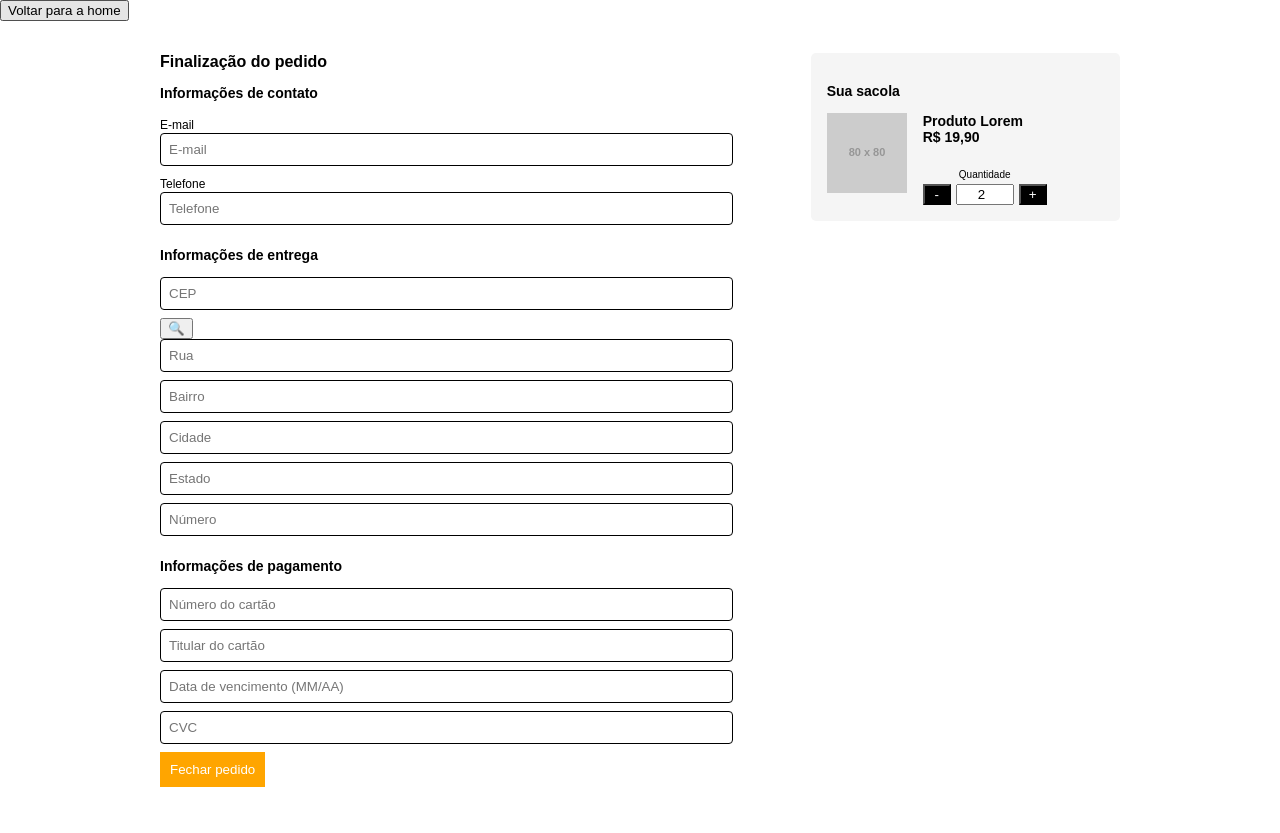
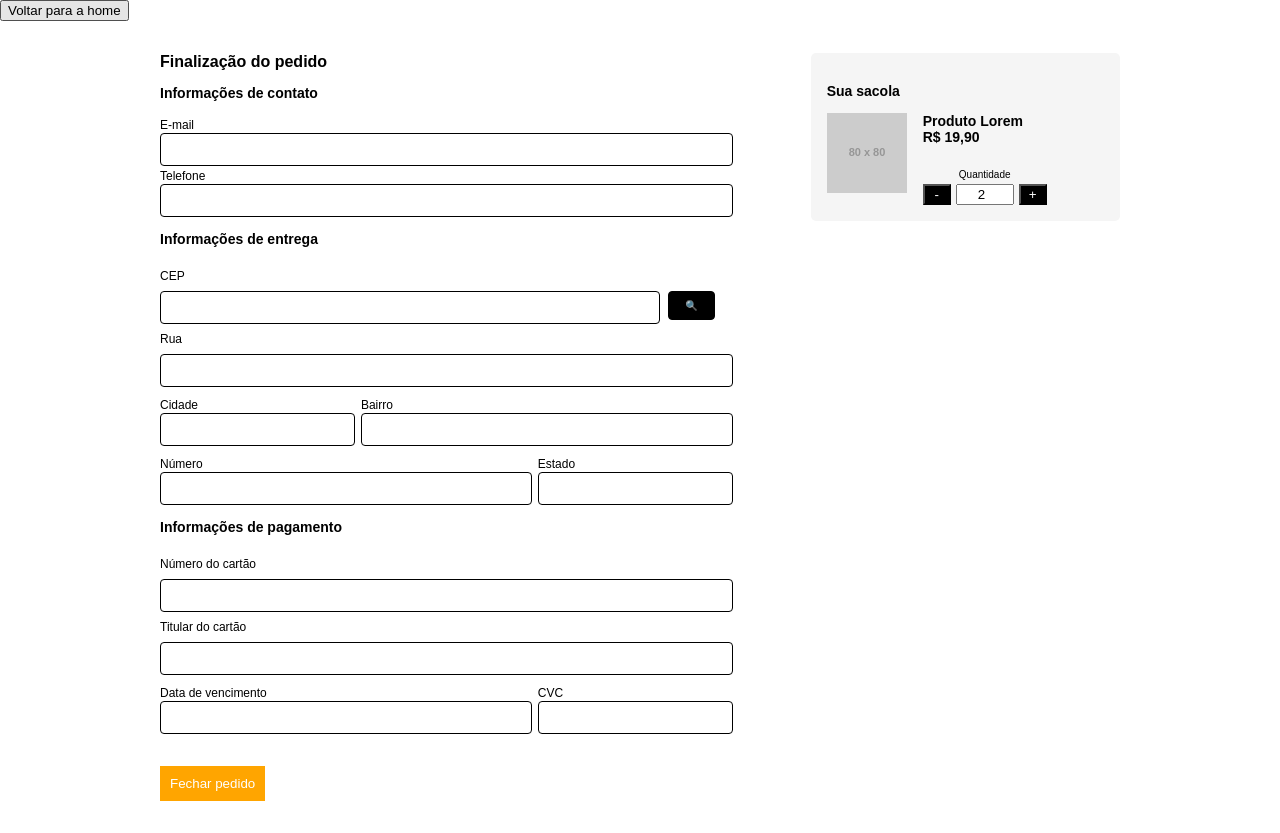
Before and after one commit to MatheusBeniniF/chico-rei, a Vue app: page /checkout in a window 1280 px wide. Built offline with nearby package versions, Linux system fonts and the light colour scheme.

Commit message:
feat: finish checkout layout

```diff
--- a/src/components/ContactInfo.vue
+++ b/src/components/ContactInfo.vue
@@ -2,20 +2,14 @@
   <div>
     <h3>Informações de contato</h3>
     <label for="email">E-mail</label>
-    <input
-      v-model="localForm.email"
-      placeholder="E-mail"
-    >
+    <input v-model="localForm.email">
     <span
       v-if="errors.email"
       class="error"
     >{{ errors.email[0] }}</span>
 
     <label for="phone">Telefone</label>
-    <input
-      v-model="localForm.phone"
-      placeholder="Telefone"
-    >
+    <input v-model="localForm.phone">
     <span
       v-if="errors.phone"
       class="error"
--- a/src/components/DeliveryInfo.vue
+++ b/src/components/DeliveryInfo.vue
@@ -1,68 +1,44 @@
 <template>
-  <div>
+  <div class="container">
     <h3>Informações de entrega</h3>
+    <label for="cep">CEP</label>
     <div class="cep-container">
-      <input
-        v-model="localForm.cep"
-        placeholder="CEP"
-        @blur="fetchAddress"
-      >
-      <button
-        :disabled="loadingCep"
-        @click="fetchAddress"
-      >
+      <input v-model="localForm.cep" @blur="fetchAddress">
+      <button :disabled="loadingCep" @click="fetchAddress">
         🔍
       </button>
     </div>
-    <span
-      v-if="errors.cep"
-      class="error"
-    >{{ errors.cep[0] }}</span>
+    <span v-if="errors.cep" class="error">{{ errors.cep[0] }}</span>
 
-    <input
-      v-model="localForm.street"
-      placeholder="Rua"
-    >
-    <span
-      v-if="errors.street"
-      class="error"
-    >{{ errors.street[0] }}</span>
+    <label for="street">Rua</label>
+    <input v-model="localForm.street">
+    <span v-if="errors.street" class="error">{{ errors.street[0] }}</span>
 
-    <input
-      v-model="localForm.neighborhood"
-      placeholder="Bairro"
-    >
-    <span
-      v-if="errors.neighborhood"
-      class="error"
-    >{{ errors.neighborhood[0] }}</span>
+    <div class="side-by-side">
+      <div class="side-1">
+        <label for="city">Cidade</label>
+        <input v-model="localForm.city">
+        <span v-if="errors.city" class="error">{{ errors.city[0] }}</span>
+      </div>
+      <div class="side-2">
+        <label for="neighborhood">Bairro</label>
+        <input v-model="localForm.neighborhood">
+        <span v-if="errors.neighborhood" class="error">{{ errors.neighborhood[0] }}</span>
+      </div>
+    </div>
+    <div class="side-by-side">
+      <div class="side-2">
+        <label for="number">Número</label>
+        <input v-model="localForm.number">
+        <span v-if="errors.number" class="error">{{ errors.number[0] }}</span>
 
-    <input
-      v-model="localForm.city"
-      placeholder="Cidade"
-    >
-    <span
-      v-if="errors.city"
-      class="error"
-    >{{ errors.city[0] }}</span>
-
-    <input
-      v-model="localForm.state"
-      placeholder="Estado"
-    >
-    <span
-      v-if="errors.state"
-      class="error"
-    >{{ errors.state[0] }}</span>
-
-    <input
-      v-model="localForm.number"
-      placeholder="Número"
-    >
-    <span
-      v-if="errors.number"
-      class="error"
-    >{{ errors.number[0] }}</span>
+      </div>
+      <div class="side-1">
+        <label for="state">Estado</label>
+        <input v-model="localForm.state">
+        <span v-if="errors.state" class="error">{{ errors.state[0] }}</span>
+      </div>
+    </div>
   </div>
 </template>
 
--- a/src/components/PaymentInfo.vue
+++ b/src/components/PaymentInfo.vue
@@ -1,47 +1,33 @@
 <template>
-  <div>
+  <div class="container">
     <h3>Informações de pagamento</h3>
-    <input
-      v-model="localForm.cardNumber"
-      placeholder="Número do cartão"
-    >
-    <span
-      v-if="errors.cardNumber"
-      class="error"
-    >{{
-      errors.cardNumber[0]
-    }}</span>
 
-    <input
-      v-model="localForm.cardHolder"
-      placeholder="Titular do cartão"
-    >
-    <span
-      v-if="errors.cardHolder"
-      class="error"
-    >{{
-      errors.cardHolder[0]
-    }}</span>
+    <label for="cardNumber">Número do cartão</label>
+    <input v-model="localForm.cardNumber" type="number" />
+    <span v-if="errors.cardNumber" class="error">
+      {{ errors.cardNumber[0] }}
+    </span>
 
-    <input
-      v-model="localForm.expiration"
-      placeholder="Data de vencimento (MM/AA)"
-    >
-    <span
-      v-if="errors.expiration"
-      class="error"
-    >{{
-      errors.expiration[0]
-    }}</span>
+    <label for="cardHolder">Titular do cartão</label>
+    <input v-model="localForm.cardHolder" />
+    <span v-if="errors.cardHolder" class="error">
+      {{ errors.cardHolder[0] }}
+    </span>
 
-    <input
-      v-model="localForm.cvc"
-      placeholder="CVC"
-    >
-    <span
-      v-if="errors.cvc"
-      class="error"
-    >{{ errors.cvc[0] }}</span>
+    <div class="side-by-side">
+      <div class="side-2">
+        <label for="expiration">Data de vencimento</label>
+        <input v-model="localForm.expiration" type="number" />
+        <span v-if="errors.expiration" class="error">
+          {{ errors.expiration[0] }}
+        </span>
+      </div>
+      <div class="side-1">
+        <label for="cvc">CVC</label>
+        <input v-model="localForm.cvc" type="number" />
+        <span v-if="errors.cvc" class="error">{{ errors.cvc[0] }}</span>
+      </div>
+    </div>
   </div>
 </template>
 
--- a/src/styles/checkout.less
+++ b/src/styles/checkout.less
@@ -10,8 +10,52 @@
   position: relative;
 }
 
+.container {
+  display: flex;
+  flex-direction: column;
+  gap: 0.5rem;
+}
+
+.cep-container {
+  display: flex;
+  gap: 0.5rem;
+  height: fit-content;
+}
+
+.side-by-side {
+  display: flex;
+  gap: 1.5rem;
+  width: 100%;
+}
+
+.side-1 {
+  flex: 0.5;
+  width: 100%;
+}
+
+.side-2 {
+  flex: 1;
+  width: 100%;
+}
+
+.cep-container button {
+  background-color: @secondary-color;
+  color: @primary-color;
+  border: 1px solid @secondary-color;
+  border-radius: 4px;
+  padding: 0.5rem 1rem;
+  cursor: pointer;
+  font-size: @small-size;
+  height: 100%;
+}
+
+.cep-container button:hover {
+  opacity: 0.8;
+}
+
 .form-container {
   flex: 2;
+
 
   h2,
   h3 {
@@ -21,7 +65,6 @@
   input {
     width: 100%;
     padding: 8px;
-    margin-bottom: 8px;
     border: 1px solid @secondary-color;
     border-radius: 4px;
   }
@@ -32,6 +75,7 @@
     padding: 10px;
     cursor: pointer;
     border: none;
+    margin-top: 2rem;
   }
 
   .submit-btn:hover {
```
